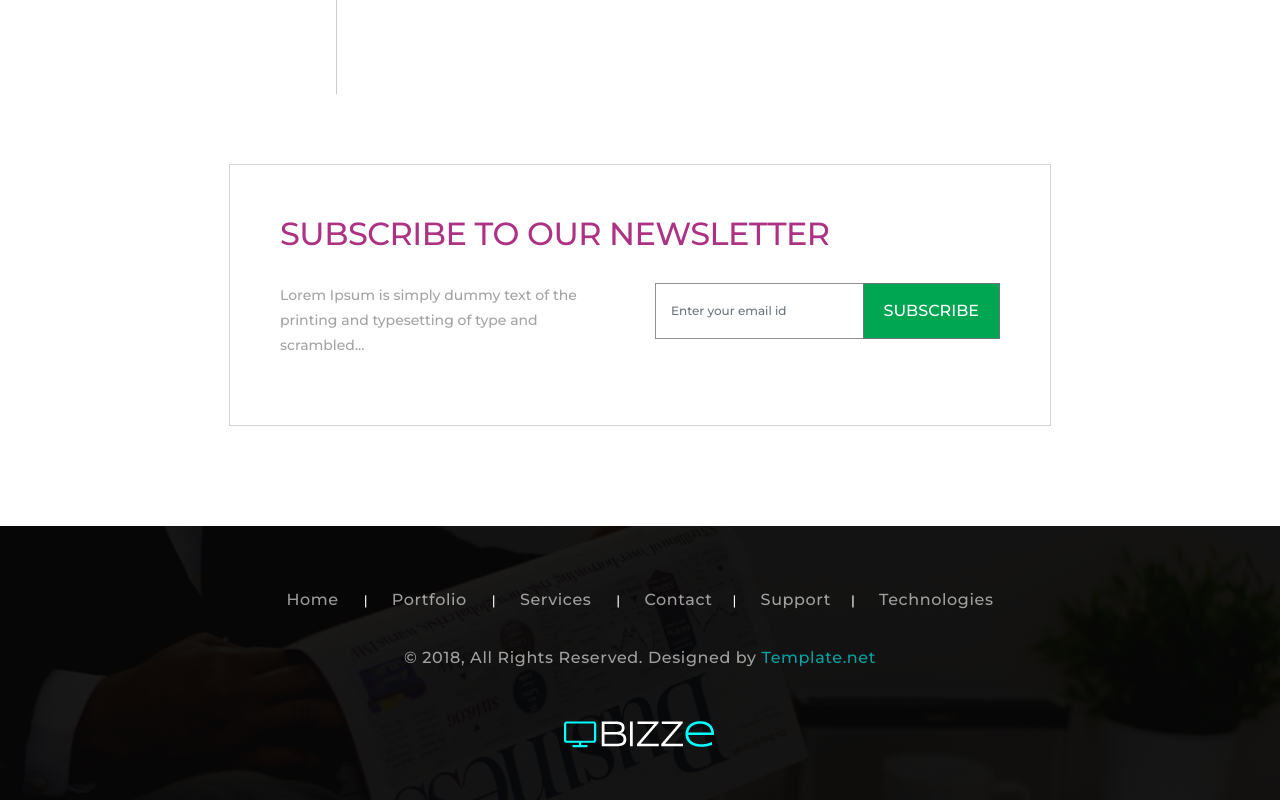
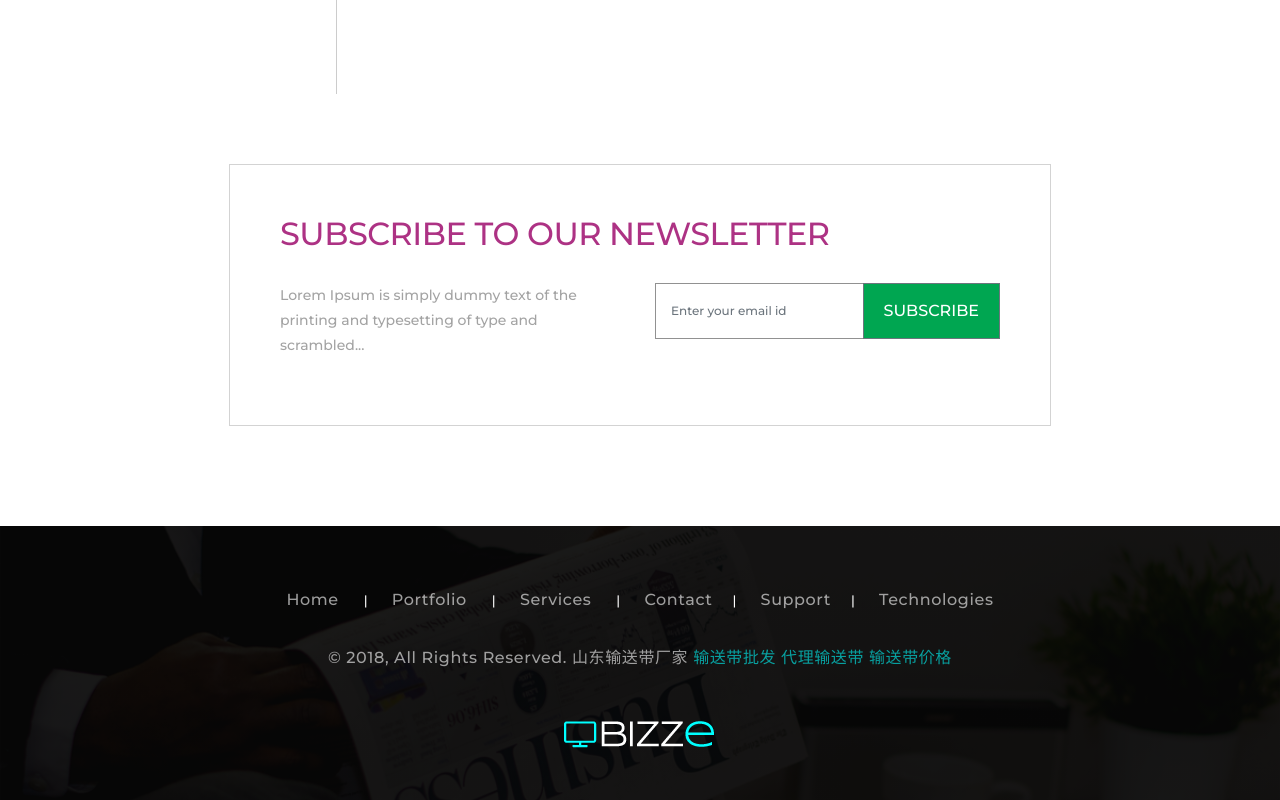
Before and after one commit to wangwenli1991/amazon.com, a plain HTML site: page index.html in a window 1280 px wide. Shown: the part 3740-4540 px from the top of the page. Drawn offline with nearby package versions, Linux system fonts and the light colour scheme.

Commit message:
Update index.html

```diff
--- a/index.html
+++ b/index.html
@@ -5,9 +5,10 @@
     <!-- Required meta tags -->
     <meta charset="utf-8">
     <meta name="viewport" content="width=device-width, initial-scale=1, shrink-to-fit=no">
-    <meta name="description" content="">
+    <meta name="description" content="输送带,输送带批发厂家，山东生产代理
+山东生产代理输送带厂家,生产销售各类型工业皮带和传送带。经营产品毛毡传送带,橡胶输送带,尼龙输送带,托辊,耐热输送带，矿山输送带等,输送带价格电话:15601852720">
     <meta name="author" content="">
-    <title>Service-Company-Website</title>
+    <title>输送带，山东输送带厂家，输送带价格</title>
     <!-- Bootstrap CSS -->
     <link rel="stylesheet" href="https://maxcdn.bootstrapcdn.com/bootstrap/4.0.0/css/bootstrap.min.css" integrity="sha384-Gn5384xqQ1aoWXA+058RXPxPg6fy4IWvTNh0E263XmFcJlSAwiGgFAW/dAiS6JXm" crossorigin="anonymous">
     <link rel="stylesheet" href="https://cdnjs.cloudflare.com/ajax/libs/font-awesome/4.7.0/css/font-awesome.min.css">
@@ -483,8 +484,12 @@
             <div class="row text-center">
                 <!-- Copyright -->
                 <div class="col-md-12 footer-copyright">
-                    <p>© 2018, All Rights Reserved. Designed by
-                        <a href="https://www.template.net/editable/websites/html5" target="_blank"> Template.net</a></p>
+                    <p>© 2018, All Rights Reserved. 山东输送带厂家
+
+                        <a href="" target="_blank">输送带批发</a>
+                        <a href="" target="_blank">代理输送带</a>
+                        <a href="" target="_blank">输送带价格</a>
+                    </p>
                 </div>
                 <!-- Copyright -->
             </div>
```
